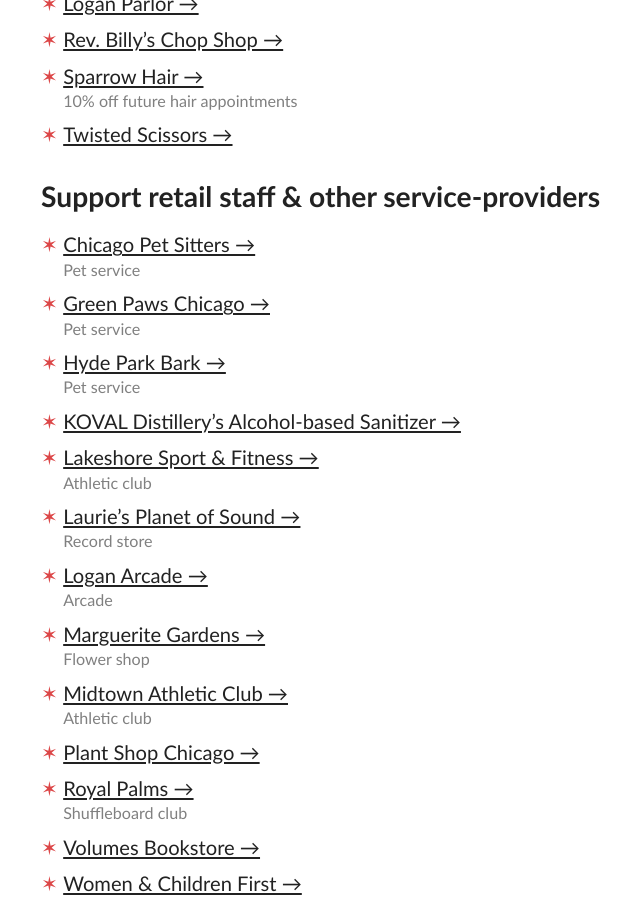
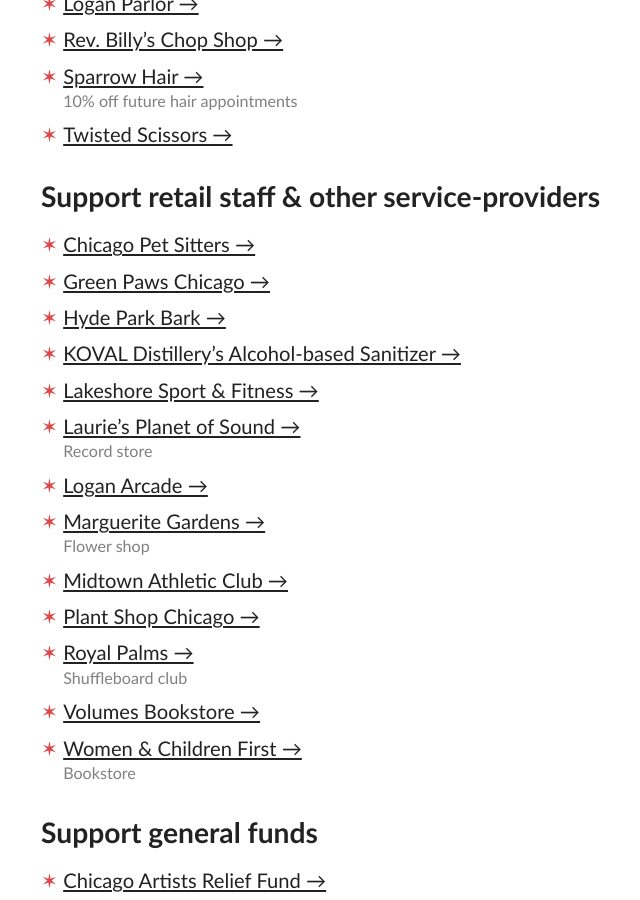
Before and after one commit to spencertweedy/chicagoservicerelief, a Jekyll site: the page built from index.html, in a window 1280 px wide and 900 px high, scrolled down 11736 px. Shown: the whole window, without its empty margins (279-919 px from the left). Built offline with Jekyll 4.4.1, drawn with Linux system fonts in a browser that asks for light colours.

Commit message:
delete unecessary notes

```diff
--- a/_data/establishments.yml
+++ b/_data/establishments.yml
@@ -104,7 +104,6 @@
   type: venue
 - title: Logan Arcade
   url: https://www.gofundme.com/f/logan-arcade-staff-relief-fund
-  note: Arcade
   type: other
 - title: aliveOne
   url: https://www.gofundme.com/f/4eg-bar-staff-relief-fund
@@ -210,7 +209,6 @@
   type: restaurant
 - title: Hyde Park Bark
   url: https://www.gofundme.com/f/support-our-dog-walkers-during-coronavirus
-  note: Pet service
   type: other
 - title: Chicago Symphony Orchestra (bartenders)
   url: https://www.gofundme.com/f/virtual-tips-for-cso-concessions-bartenders
@@ -424,7 +422,6 @@
   type: bar
 - title: Chicago Pet Sitters
   url: https://www.facebook.com/donate/2878611555554139/2878847982197163/
-  note: Pet service
   type: other
 - title: Helix Cafe
   url: https://www.gofundme.com/f/support-helix-youth-employees
@@ -834,7 +831,6 @@
   type: bar
 - title: Midtown Athletic Club
   url: https://www.gofundme.com/f/help-us-afford-to-eat
-  note: Athletic club
   type: other
 - title: Garifuna Flava
   url: https://www.gofundme.com/f/garifuna-flava-covid19-relief
@@ -943,11 +939,9 @@
   type: restaurant
 - title: Lakeshore Sport & Fitness
   url: https://form.jotform.com/EliteSportsClubs/LakeshoreSF?fbclid=IwAR19YAREfy1lvJggkjk3dXe-VOoxi308xGckMPvfJifMZZxZ9UGigWhQ4GA
-  note: Athletic club
   type: other
 - title: Green Paws Chicago
   url: https://www.gofundme.com/f/green-paws-chicago-employee-fund
-  note: Pet service
   type: other
 - title: Bungalow by Middle Brow
   url: https://www.gofundme.com/f/bungalow-employee-fund
```
